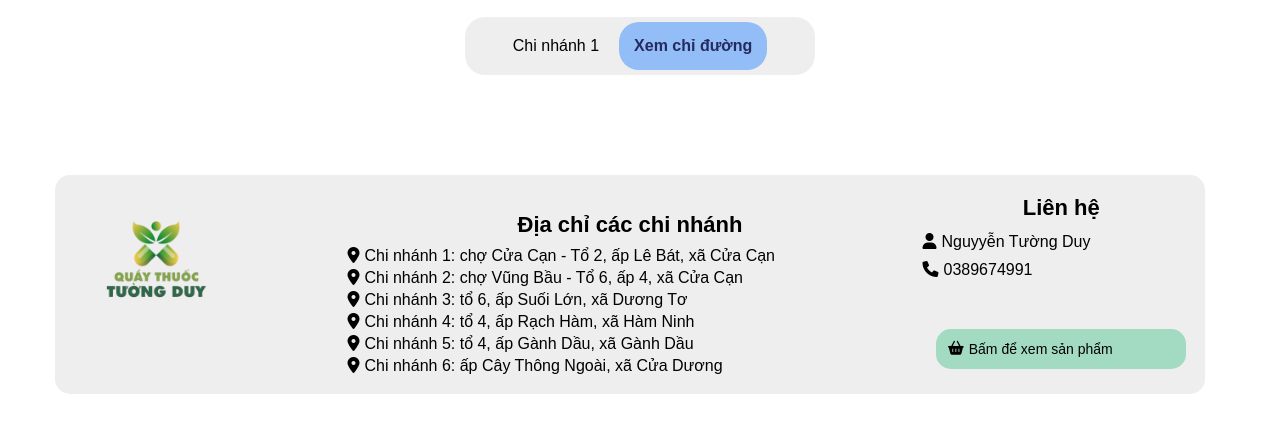
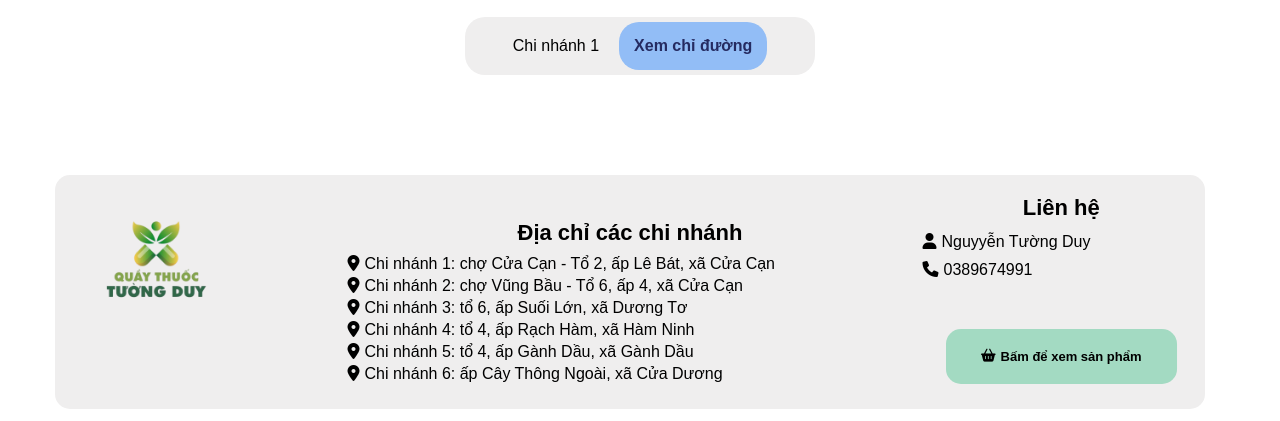
Before and after one commit to Le-Hai-Dang/tuongduy, a plain HTML site: page index.html in a window 1280 px wide. Shown: the part 2264-2685 px from the top of the page. Drawn offline with Linux system fonts and the light colour scheme.

Commit message:
first version

```diff
--- a/assets/css/style.css
+++ b/assets/css/style.css
@@ -389,20 +389,22 @@ border-radius: 15px
     text-align: center;
     align-items: center;
     justify-content: center;
+    text-wrap: nowrap;
     margin-top: 40px;
     margin-bottom: 20px;
+
 }
 .contact-last{
 
-    padding: 12px;
+    padding: 20px 35px;
 
 
-    margin: 0 auto;
+
     border-radius: 15px;
     background: var(--green-color);
-    width: 100%;
+
     max-width: 250px;
-    font-size: 14px;
+    font-size: 13px;
     text-decoration: none;
     color: #333;
     animation: pulse 1.7s infinite;
--- a/index.html
+++ b/index.html
@@ -147,8 +147,7 @@
             <a><i class="fa-solid fa-user"></i>Nguyyễn Tường Duy</a>
             <a href="tel:+84389674991"><i class="fa-solid fa-phone"></i>0389674991</a>
             <div class="ct_fa">
-
-                <a class="contact-last" href="https://www.facebook.com/profile.php?id=100092561503978&sk=friends_likes"><i class="fa-solid fa-basket-shopping"></i>Bấm để xem sản phẩm</a>
+                <a class="contact-last" href="https://www.facebook.com/profile.php?id=100092561503978&sk=friends_likes"><i class="fa-solid fa-basket-shopping"></i><strong>Bấm để xem sản phẩm</strong></a>
             </div>
 
         </div>
```
